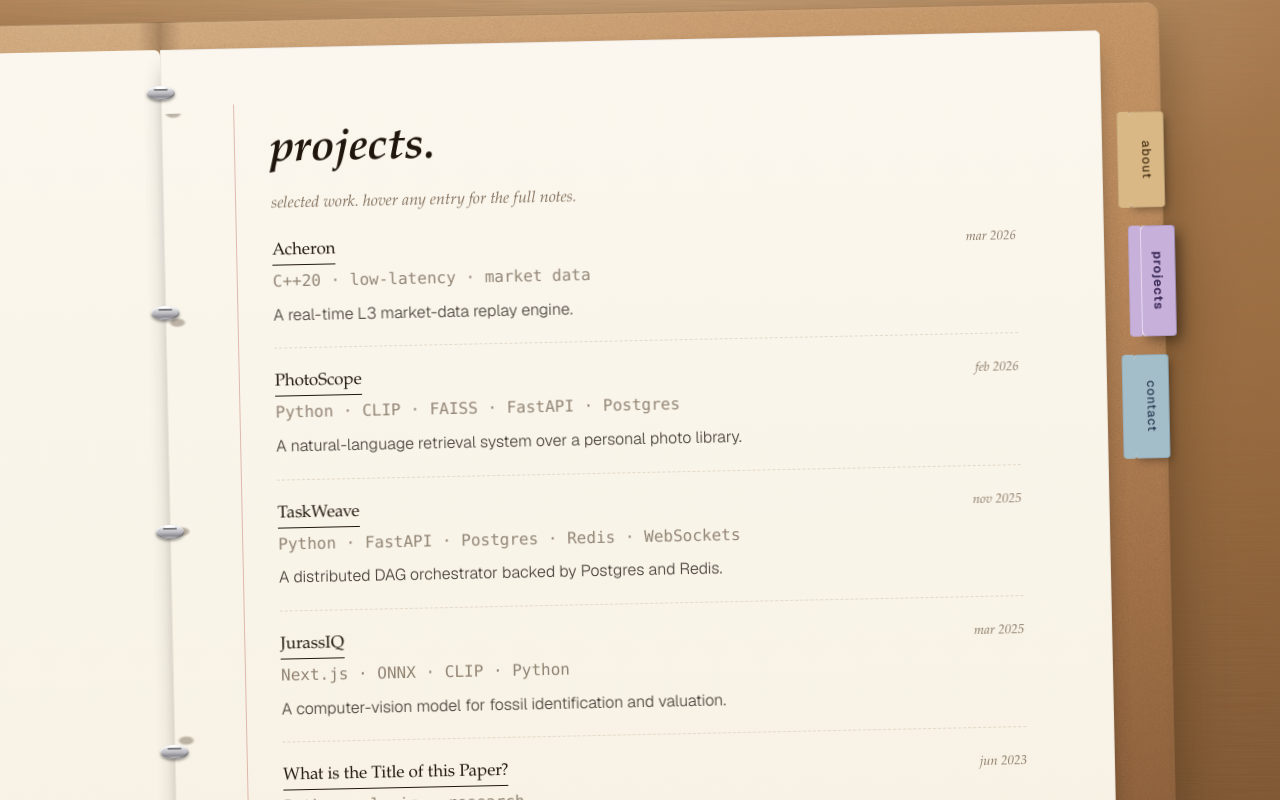
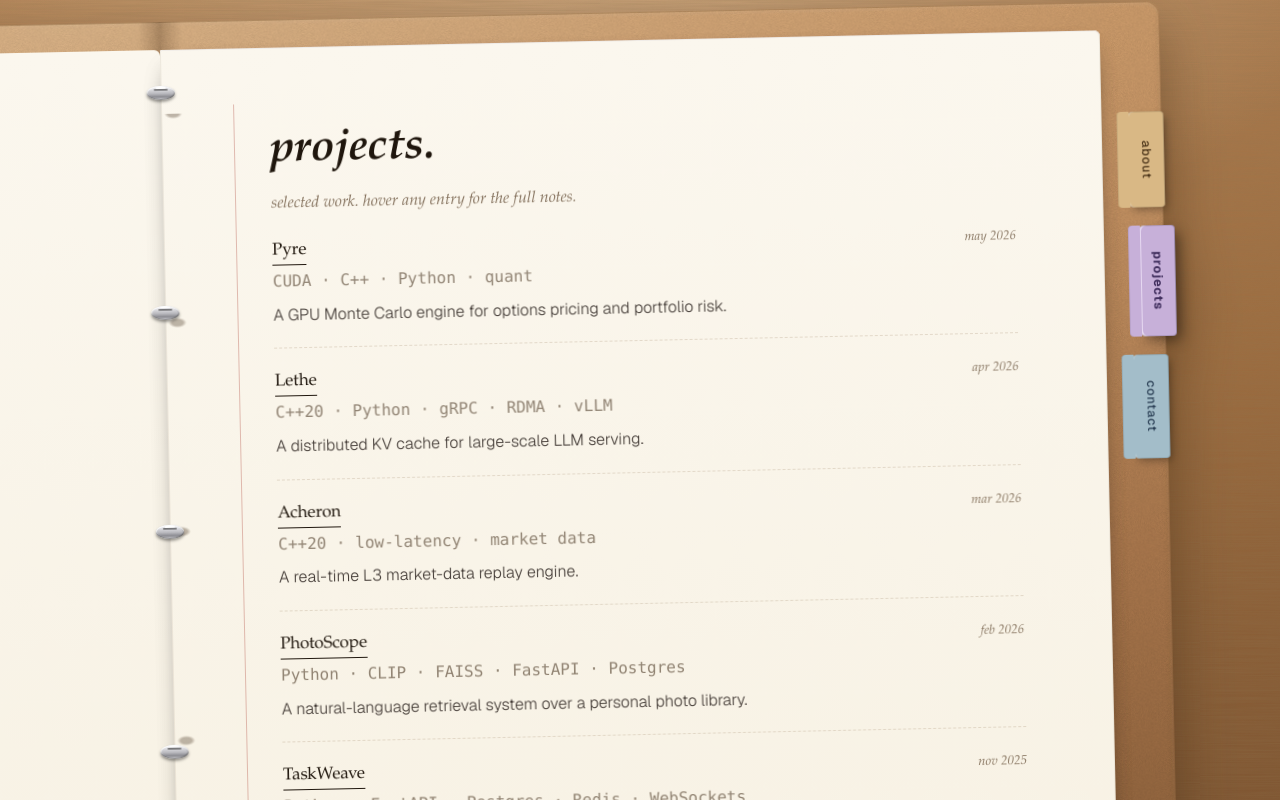
Before and after one commit to UjaanRakshit/personal-website, a Next.js app: page /projects in a window 1280 px wide. Built offline with nearby package versions, Linux system fonts and the light colour scheme.

Commit message:
Add Pyre and Lethe to the projects catalogue

```diff
--- a/src/content/Projects.tsx
+++ b/src/content/Projects.tsx
@@ -8,6 +8,24 @@ type Project = {
 };
 
 const PROJECTS: Project[] = [
+  {
+    name: 'Pyre',
+    date: 'may 2026',
+    stack: 'CUDA · C++ · Python · quant',
+    short: 'A GPU Monte Carlo engine for options pricing and portfolio risk.',
+    long:
+      'Computes Value-at-Risk, Expected Shortfall, and Greeks under Black-Scholes and Heston dynamics. Single-precision CUDA kernels are validated against deterministic CPU oracles and FFT references, with scrambled Sobol quasi-Monte Carlo cutting variance up to 2,000,000×. A 10,000-position, 50-underlying Black-Scholes VaR clears in ~130ms on an RTX 4060.',
+    href: 'https://github.com/UjaanRakshit/pyre',
+  },
+  {
+    name: 'Lethe',
+    date: 'apr 2026',
+    stack: 'C++20 · Python · gRPC · RDMA · vLLM',
+    short: 'A distributed KV cache for large-scale LLM serving.',
+    long:
+      'Shards prefix-aware blocks across nodes using consistent hashing with R=2 replication, layered across HBM, DRAM, and SSD. Validated against vLLM’s native prefix cache for token-for-token equivalence. When working sets exceed single-node capacity, the native cache collapses to 0% hit rate while Lethe sustains 85–99%.',
+    href: 'https://github.com/UjaanRakshit/lethe',
+  },
   {
     name: 'Acheron',
     date: 'mar 2026',
```
